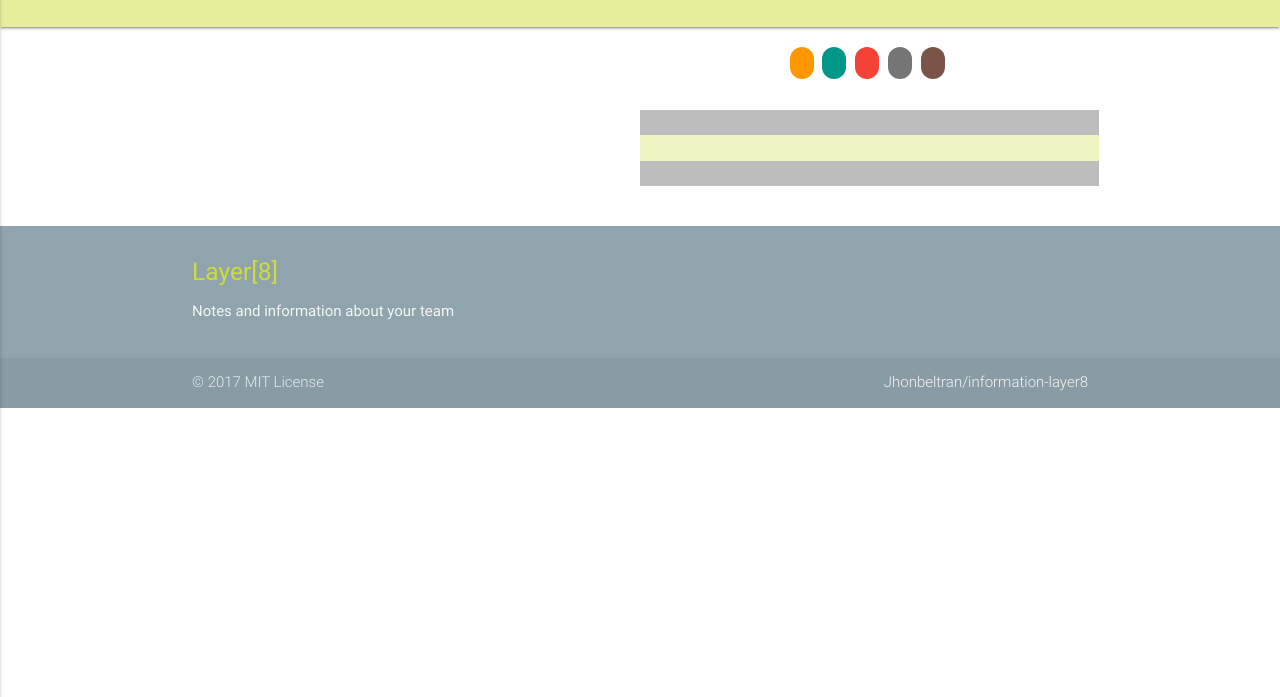
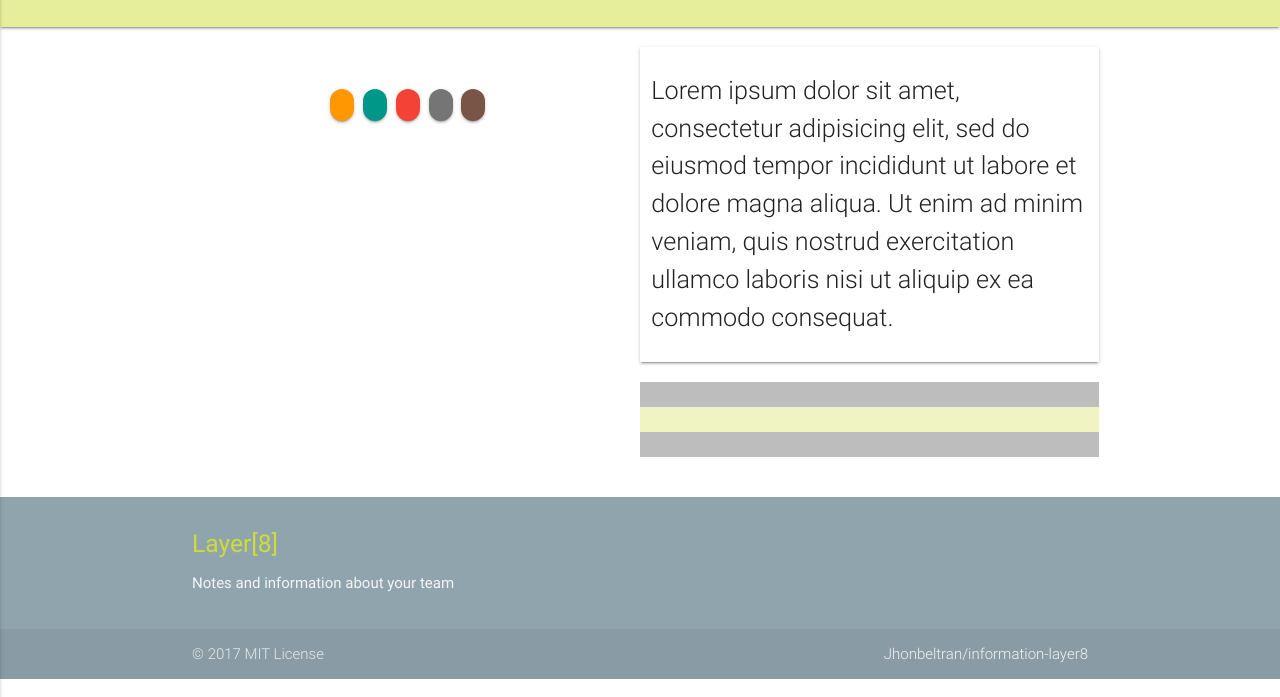
Before and after one commit to Yojanpardo/information-layer8, a Django app: template templates/members/member_detail.html in a window 1280 px wide. Shown: the part 64-761 px from the top of the page. Run offline with Django 3.2, Linux system fonts and the light colour scheme; the template is opened without the code that fills it, so the values that code supplies are empty; some libraries are stand-ins or nearby versions; some web fonts are replaced.

Commit message:
Cambio diseño de member.detail

```diff
--- a/static/css/index.css
+++ b/static/css/index.css
@@ -6,16 +6,3 @@ img {
 .logo{
   font-family: 'Bungee Inline', cursive !important;
 }
-
-.border{
-  border: 3px solid black;
-}
-.border-team{
-  border: 3px solid #F57C00;
-}
-.border-personal{
-  border: 3px solid #009688;
-}
-.border-weakness{
-  border: 3px solid #D32F2F;
-}
--- a/templates/events/event_confirm_delete.html
+++ b/templates/events/event_confirm_delete.html
@@ -10,13 +10,13 @@
 				<form method="POST" enctype="multipart/form-data">
 					{% csrf_token %}
 					<p class="flow-text center">
-						¿Realmente que deseas borrar el producto "{{ object }}"?
+						¿Realmente que deseas borrar el evento "{{ object }}"?
 					</p>
 
 			</div>
 		</div>
 		<div class="row center">
-			<a class="btn red waves-effect waves-light" href="{% url "products:home"%}">
+			<a class="btn red waves-effect waves-light" href="{% url "events:home"%}">
 		  		Espera, no lo borres
 		  		<i class="material-icons right">clear</i>
 		  	</a>
--- a/templates/members/member_detail.html
+++ b/templates/members/member_detail.html
@@ -11,29 +11,43 @@
 	</div>
 </div>
 <div class="container">
-	<div class="row center">
+	<div class="row ">
 		<div class="col s12 m6">
-			<img class="responsive-img circle" src="{{ member.photo.url }}" alt="">
-		</div>
-		<div class="col s12 m6">
-			<div class="row">
-				<div class="chip orange">
+			<div class="row center">
+				<img class="responsive-img circle" src="{{ member.photo.url }}" alt="">
+			</div>
+			<div class="row center">
+				<div class="chip orange z-depth-1">
 			    {{member.team_skills}}
 			  </div>
-				<div class="chip teal">
+				<div class="chip teal z-depth-1">
 			    {{member.personal_skills}}
 			  </div>
-				<div class="chip red">
+				<div class="chip red z-depth-1">
 			    {{member.weakness}}
 			  </div>
-				<div class="chip grey darken-1">
+				<div class="chip grey darken-1 z-depth-1">
 			    {{member.illness}}
 			  </div>
-				<div class="chip brown">
+				<div class="chip brown z-depth-1">
 			    {{member.under_presure}}
 			  </div>
 			</div>
+		</div>
+		<div class="col s12 m6">
+
+
 			<div class="row">
+				<div class="col s12 z-depth-1">
+					<p class="flow-text ">
+						Lorem ipsum dolor sit amet, consectetur adipisicing elit, sed do
+						eiusmod tempor incididunt ut labore et dolore magna aliqua. Ut enim
+						ad minim veniam, quis nostrud exercitation ullamco laboris nisi ut
+						aliquip ex ea commodo consequat.
+					</p>
+				</div>
+			</div>
+			<div class="row center">
 				<div class="col s12 grey lighten-1">
 						<p class="flow-text">{{member.email}}</p>
 				</div>
```
